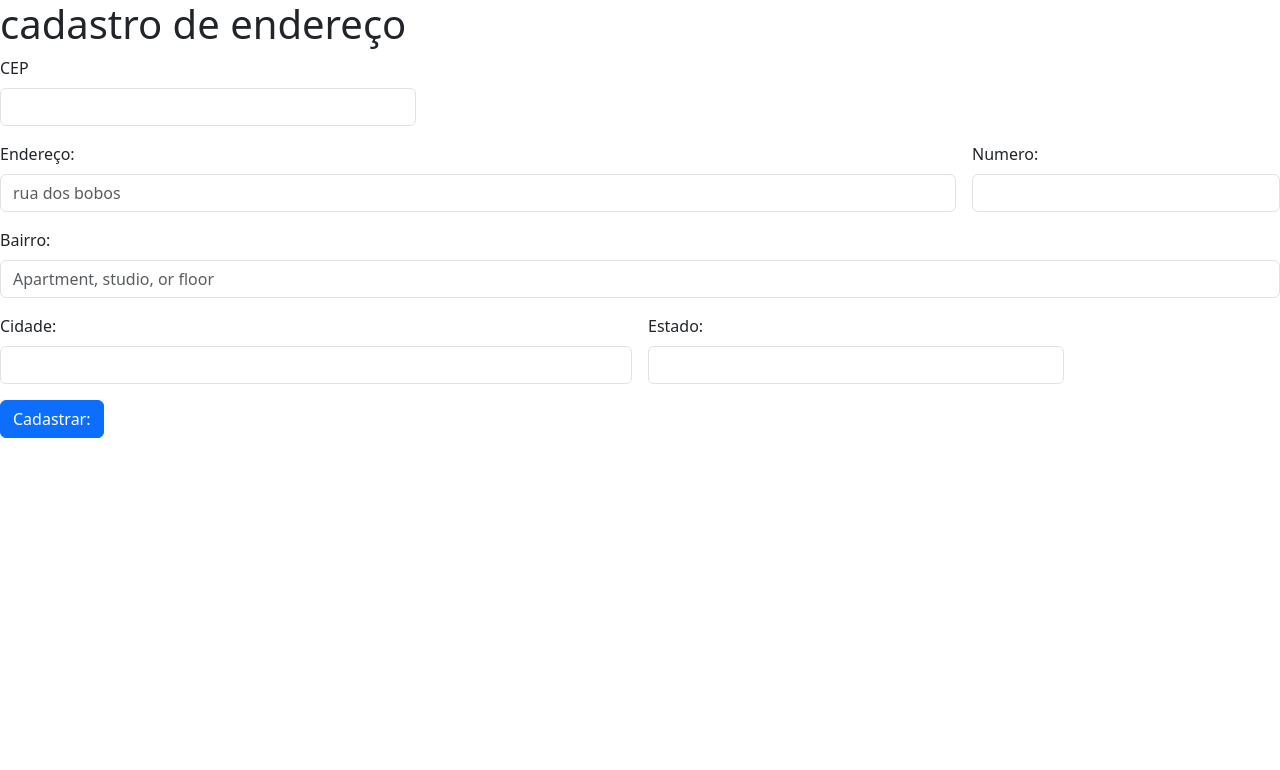
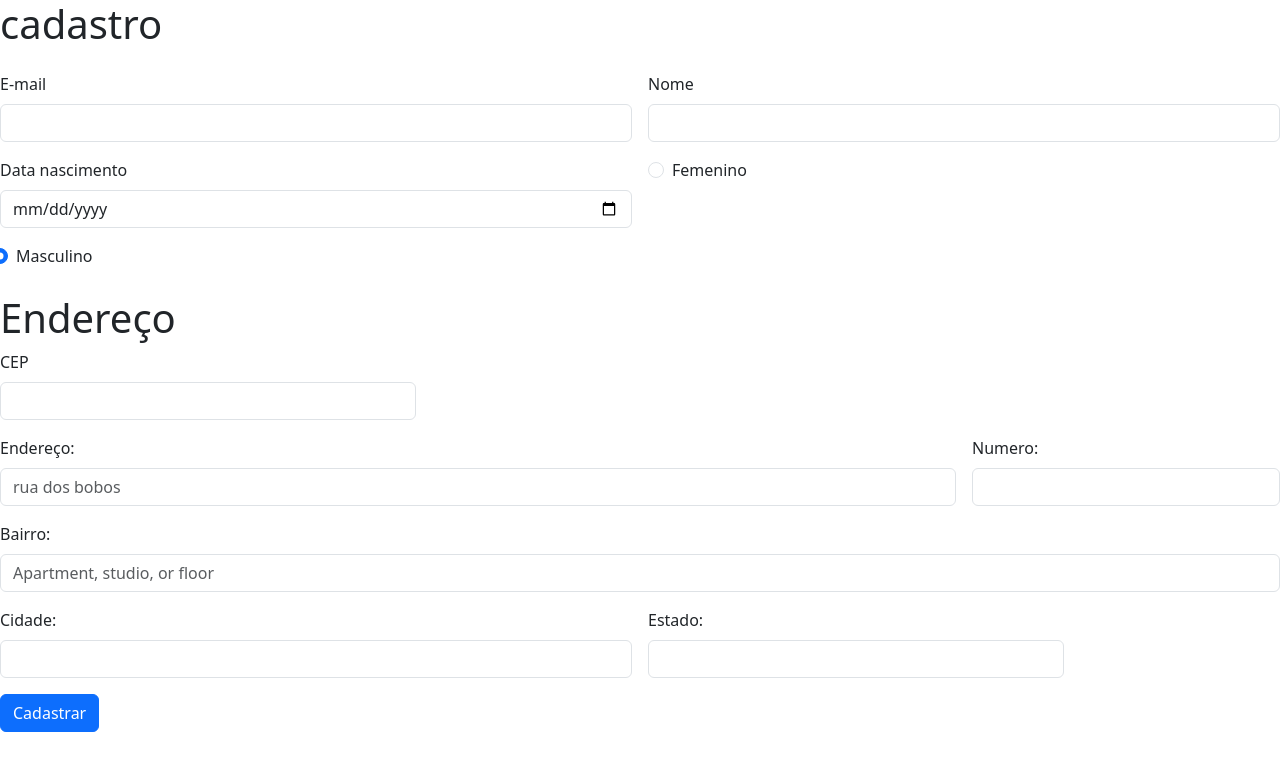
Before and after one commit to MaferCastilho/form-CadEndereco, a plain HTML site: page index.html in a window 1280 px wide. Drawn offline with nearby package versions, Linux system fonts and the light colour scheme.

Commit message:
adicionado alguns elementos em index

```diff
--- a/index.html
+++ b/index.html
@@ -1,16 +1,51 @@
 <!DOCTYPE html>
 <html>
+
 <head>
   <meta charset='utf-8'>
   <meta http-equiv='X-UA-Compatible' content='IE=edge'>
   <title>Cadastro de Endereço</title>
   <meta name='viewport' content='width=device-width, initial-scale=1'>
-    <link href="https://cdn.jsdelivr.net/npm/bootstrap@5.3.2/dist/css/bootstrap.min.css" rel="stylesheet" integrity="sha384-T3c6CoIi6uLrA9TneNEoa7RxnatzjcDSCmG1MXxSR1GAsXEV/Dwwykc2MPK8M2HN" crossorigin="anonymous">
+  <link href="https://cdn.jsdelivr.net/npm/bootstrap@5.3.2/dist/css/bootstrap.min.css" rel="stylesheet"
+    integrity="sha384-T3c6CoIi6uLrA9TneNEoa7RxnatzjcDSCmG1MXxSR1GAsXEV/Dwwykc2MPK8M2HN" crossorigin="anonymous">
 </head>
+
 <body>
-    <h1>cadastro de endereço</h1>
+  <form class="row g-3">
+    <h1>cadastro</h1>
+    <div class="col-6">
+      <label for="inputZip" class="form-label">E-mail</label>
+      <input type="text" class="form-control" id="email">
+    </div>
+    <div class="col-6">
+      <label for="inputZip" class="form-label">Nome</label>
+      <input type="text" class="form-control" id="nome">
+    </div>
+    <div class="col-6">
+      <label for="inputZip" class="form-label">Data nascimento</label>
+      <input type="date" class="form-control" id="dataNasc">
+    </div>
+    </div>
+    <div class="col-6">
+      <d<div class="form-check">
+        <input class="form-check-input" type="radio" name="flexRadioDefault" id="flexRadioDefault1">
+        <label class="form-check-label" for="flexRadioDefault1">
+          Femenino
+        </label>
+      </div>
+
+      <div class="form-check">
+        <input class="form-check-input" type="radio" name="flexRadioDefault" id="flexRadioDefault2" checked>
+        <label class="form-check-label" for="flexRadioDefault2">Masculino
+        </label>
+      </div>
+
+    </div>
+  </form><br>
+
   <form class="row g-3">
     <div class="col-4">
+      <h1>Endereço</h1>
       <label for="inputZip" class="form-label">CEP</label>
       <input type="text" class="form-control" id="cep">
     </div><br>
@@ -20,7 +55,7 @@
     </div>
     <div class="col-3">
       <label for="inputAddress" class="form-label">Numero:</label>
-            <input type="text" class="form-control" id="numero" >
+      <input type="text" class="form-control" id="numero">
     </div>
     <div class="col-12">
       <label for="inputAddress2" class="form-label">Bairro:</label>
@@ -35,9 +70,10 @@
       <input id="estado" class="form-control">
     </div>
     <div class="col-12">
-          <button type="submit" class="btn btn-primary">Cadastrar:</button>
+      <button type="submit" class="btn btn-primary">Cadastrar</button>
     </div>
   </form>
   <script type="text/javascript" src="./controller.js"></script>
 </body>
+
 </html>
```
Lines whose indentation alone changed are shown as unchanged.
